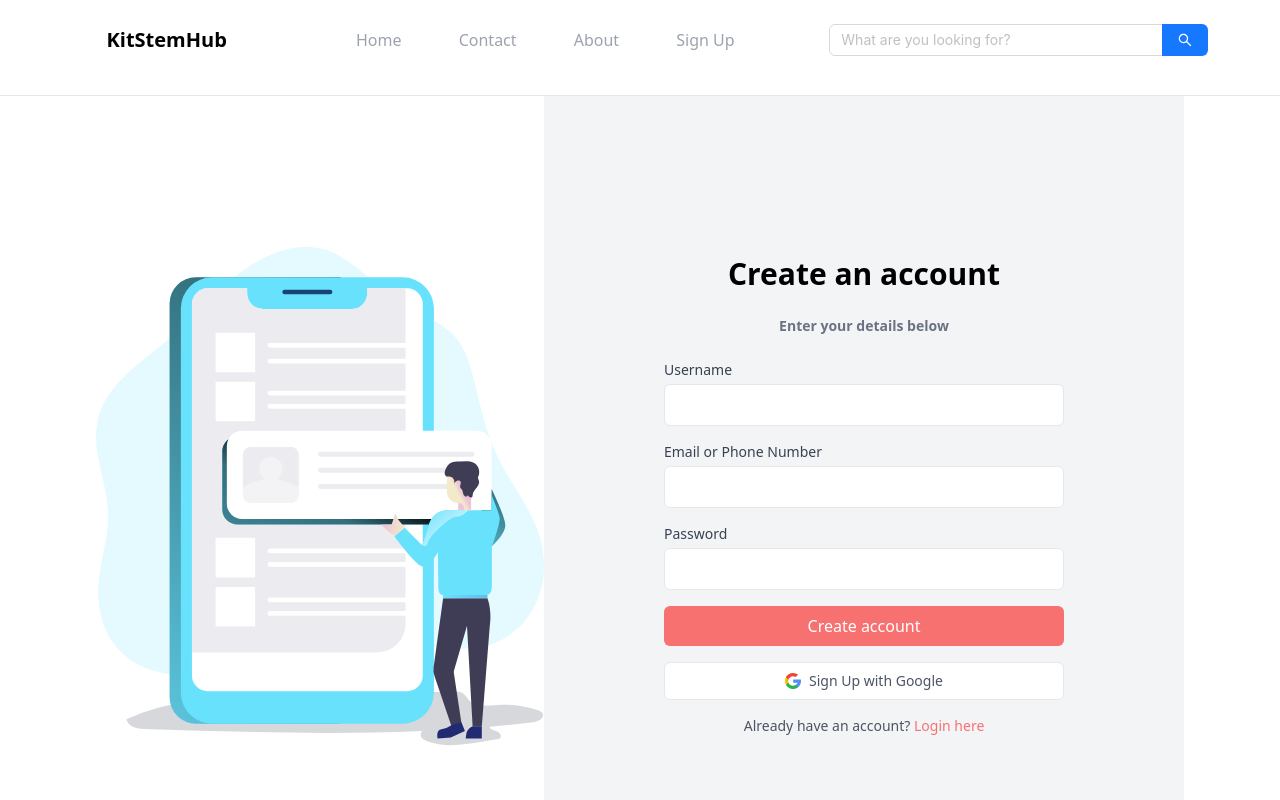
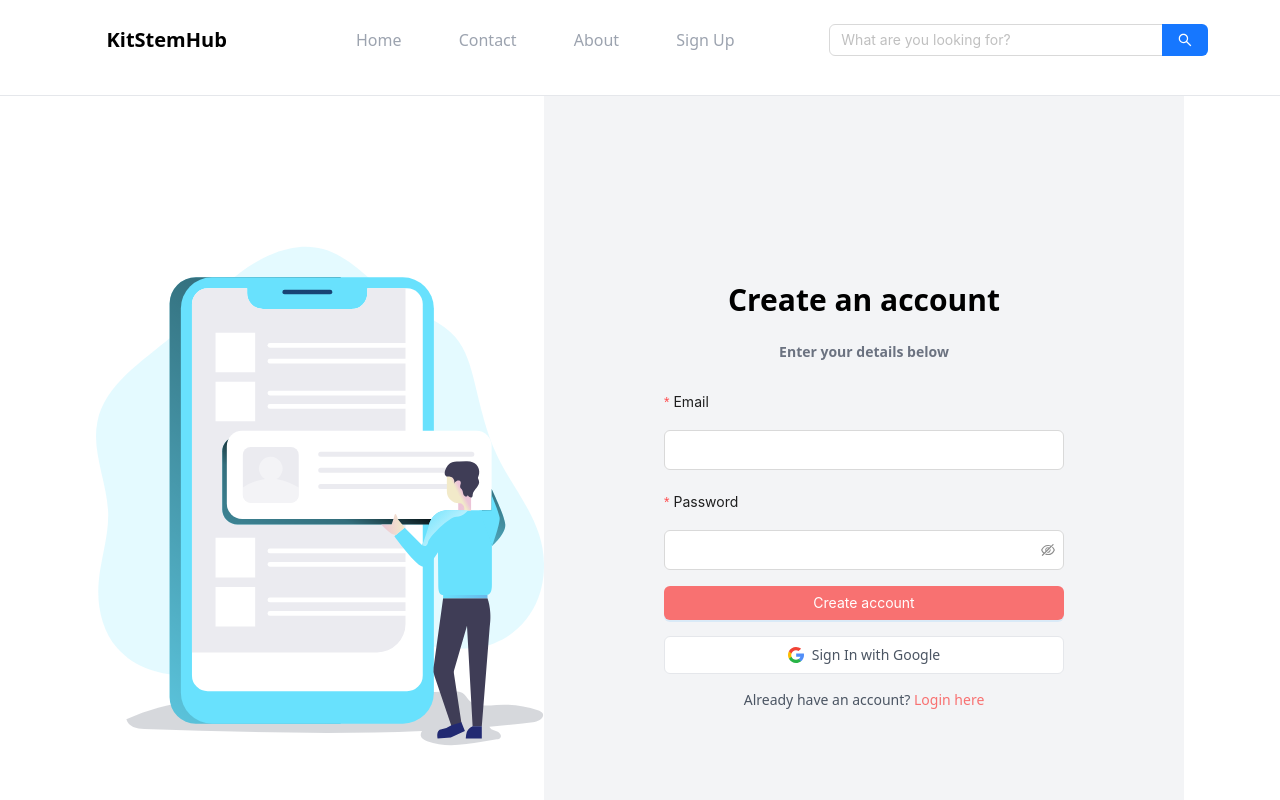
Before and after one commit to LMKhoa123/KitStemHub-FE-Customer, a React (Vite) app in the folder KitStemHub-Customer/: page /signuppage in a window 1280 px wide. Shown: the top 800 px of the page. Built offline with nearby package versions, Linux system fonts and the light colour scheme.

Commit message:
modified login signup

```diff
--- a/KitStemHub-Customer/src/components/login/login/LoginInput.jsx
+++ b/KitStemHub-Customer/src/components/login/login/LoginInput.jsx
@@ -18,22 +18,37 @@ function LoginInput() {
       });
   };
   const handleOnFinish = async (values) => {
-    // console.log("Success", values);
+    // console.log("Values gửi đến máy chủ:", values);
+
     try {
       // /gửi request đến server vaf kèm values cua  form
-      const response = await api.post("User/Login", values);
+
+      const response = await api.post("User/Login", values, {
+        headers: {
+          "Content-Type": "application/json",
+        },
+      });
       console.log(response.data);
-      const { token } = response.data;
-      localStorage.setItem("token", token); //need to save in an other place
-      navigate("/");
+      const { accessToken } = response.data.details;
+      // console.log(accessToken);
+      localStorage.setItem("token", accessToken); //need to save in an other place
+      // console.log(localStorage.getItem("token"));
+
+      // Gửi yêu cầu đến một API private
+      const privateResponse = await api.put("User/UpdateProfile", {
+        headers: {
+          Authorization: `Bearer ${localStorage.getItem("token")}`, // Gửi token trong header
+        },
+      });
+      console.log(privateResponse.data); // Xử lý dữ liệu từ API private
+      navigate("/profile/profileaddress");
     } catch (err) {
-      console.log(err);
       alert(err.response.data);
     }
   };
-  const handleOnFinishFailed = (errorInfo) => {
-    console.log("Failed", errorInfo);
-  };
+  // const handleOnFinishFailed = (errorInfo) => {
+  //   console.log("Failed", errorInfo);
+  // };
 
   return (
     <>
@@ -69,7 +84,7 @@ function LoginInput() {
                 remember: true,
               }}
               onFinish={handleOnFinish}
-              onFinishFailed={handleOnFinishFailed}
+              // onFinishFailed={handleOnFinishFailed}
               autoComplete="true"
             >
               <Form.Item
--- a/KitStemHub-Customer/src/components/signup/SignUpInput.jsx
+++ b/KitStemHub-Customer/src/components/signup/SignUpInput.jsx
@@ -1,4 +1,49 @@
-function LoginInput() {
+import { GoogleAuthProvider, signInWithPopup } from "firebase/auth";
+
+import { Button, Form, Input } from "antd";
+import { useNavigate } from "react-router-dom";
+import { auth, googleProvider } from "../../config/firebase";
+import api from "../../config/axios";
+
+function SignUpInput() {
+  const navigate = useNavigate();
+  const handleLoginGoogle = () => {
+    signInWithPopup(auth, googleProvider)
+      .then((result) => {
+        const credential = GoogleAuthProvider.credentialFromResult(result);
+        console.log(credential);
+      })
+      .catch((error) => {
+        console.log(error);
+      });
+  };
+  const handleOnFinish = async (values) => {
+    try {
+      // const response = await api.post("User/Register", values, {
+      //   headers: {
+      //     "Content-Type": "application/json",
+      //   },
+      // });
+      const response = await api.post("User/Register", values, {
+        headers: {
+          "Content-Type": "application/json",
+          Authorization: `Bearer ${localStorage.getItem("token")}`, // Add this line
+        },
+      });
+      console.log(response.data);
+      const { token } = response.data;
+      if (token) {
+        // Store token securely (consider using cookies or secure storage)
+        localStorage.setItem("token", token); // Replace this with secure storage if possible
+        navigate("/loginpage");
+      } else {
+        throw new Error("Token not found in response.");
+      }
+    } catch (err) {
+      alert(err.response.data);
+    }
+  };
+
   return (
     <>
       <div className="flex justify-center min-h-screen">
@@ -18,63 +63,70 @@ function LoginInput() {
               Enter your details below
             </h1>
 
-            <form action="#" method="POST" className="space-y-4">
-              <div>
-                <label
-                  htmlFor="username"
-                  className="block text-sm font-medium text-gray-700"
-                >
-                  Username
-                </label>
-                <input
-                  type="text"
-                  id="username"
-                  name="username"
-                  className="mt-1 p-2 w-full border rounded-md focus:border-gray-200 focus:outline-none focus:ring-2 focus:ring-offset-2 focus:ring-gray-300 transition-colors duration-300"
-                />
-              </div>
-              <div>
-                <label
-                  htmlFor="email"
-                  className="block text-sm font-medium text-gray-700"
-                >
-                  Email or Phone Number
-                </label>
-                <input
-                  type="text"
-                  id="email"
-                  name="email"
-                  className="mt-1 p-2 w-full border rounded-md focus:border-gray-200 focus:outline-none focus:ring-2 focus:ring-offset-2 focus:ring-gray-300 transition-colors duration-300"
-                />
-              </div>
-              <div>
-                <label
-                  htmlFor="password"
-                  className="block text-sm font-medium text-gray-700"
-                >
-                  Password
-                </label>
-                <input
-                  type="password"
-                  id="password"
-                  name="password"
-                  className="mt-1 p-2 w-full border rounded-md focus:border-gray-200 focus:outline-none focus:ring-2 focus:ring-offset-2 focus:ring-gray-300 transition-colors duration-300"
-                />
-              </div>
-              <div>
-                <button
-                  type="submit"
-                  className="w-full bg-red-400 text-white p-2 rounded-md hover:bg-red-600  focus:bg-black focus:outline-none focus:ring-2 focus:ring-offset-2 focus:ring-gray-900 transition-colors duration-300"
+            <Form
+              className="space-y-4"
+              labelCol={{
+                span: 24,
+              }}
+              wrapperCol={{
+                span: 24,
+              }}
+              style={{
+                maxWidth: 600,
+              }}
+              initialValues={{
+                remember: true,
+              }}
+              onFinish={handleOnFinish}
+              // onFinishFailed={handleOnFinishFailed}
+              autoComplete="true"
+            >
+              <Form.Item
+                label="Email"
+                name="email"
+                rules={[
+                  {
+                    required: true,
+                    message: "Please input your email!",
+                  },
+                ]}
+                className="mb-1"
+              >
+                <Input className="mt-1 p-2 w-full border rounded-md focus:border-gray-200 focus:outline-none focus:ring-2 focus:ring-offset-2 focus:ring-gray-300 transition-colors duration-300" />
+              </Form.Item>
+
+              <Form.Item
+                label="Password"
+                name="password"
+                rules={[
+                  {
+                    required: true,
+                    message: "Please input your password!",
+                  },
+                ]}
+              >
+                <Input.Password className="mt-1 p-2 w-full border rounded-md focus:border-gray-200 focus:outline-none focus:ring-2 focus:ring-offset-2 focus:ring-gray-300 transition-colors duration-300" />
+              </Form.Item>
+              <Form.Item
+                wrapperCol={{
+                  span: 24,
+                }}
+              >
+                <Button
+                  type="primary"
+                  htmlType="submit"
+                  className="w-full !py-4 bg-red-400 text-white hover:!bg-red-600 focus:bg-black focus:outline-none focus:ring-2 focus:ring-offset-2 focus:ring-gray-900 transition-colors duration-300"
                 >
                   Create account
-                </button>
-              </div>
-            </form>
+                </Button>
+              </Form.Item>
+            </Form>
             <div className="mt-4 flex flex-col lg:flex-row items-center justify-between">
               <div className="w-full mb-2 lg:mb-0">
                 <button
                   type="button"
                   className="w-full flex justify-center items-center gap-2 bg-white text-sm text-gray-600 p-2 rounded-md hover:bg-gray-50 border border-gray-200 focus:outline-none focus:ring-2 focus:ring-offset-2 focus:ring-gray-200 transition-colors duration-300"
+                  onClick={handleLoginGoogle}
                 >
                   <svg
                     xmlns="http://www.w3.org/2000/svg"
@@ -99,7 +151,7 @@ function LoginInput() {
                       d="m419.404 58.936-82.933 67.896C313.136 112.246 285.552 103.82 256 103.82c-66.729 0-123.429 42.957-143.965 102.724l-83.397-68.276h-.014C71.23 56.123 157.06 0 256 0c62.115 0 119.068 22.126 163.404 58.936z"
                     />
                   </svg>
-                  Sign Up with Google
+                  Sign In with Google
                 </button>
               </div>
             </div>
@@ -118,4 +170,4 @@ function LoginInput() {
   );
 }
 
-export default LoginInput;
+export default SignUpInput;
```
